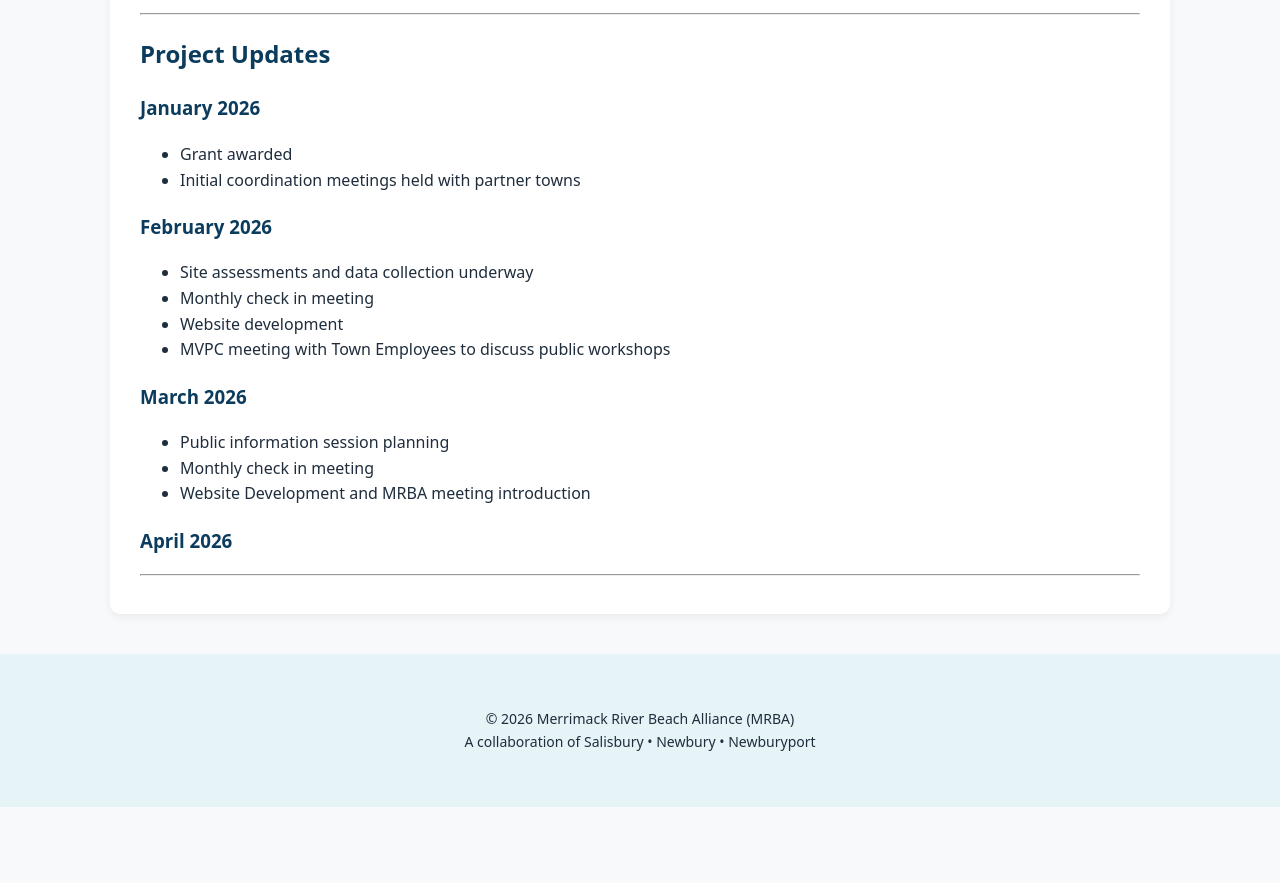
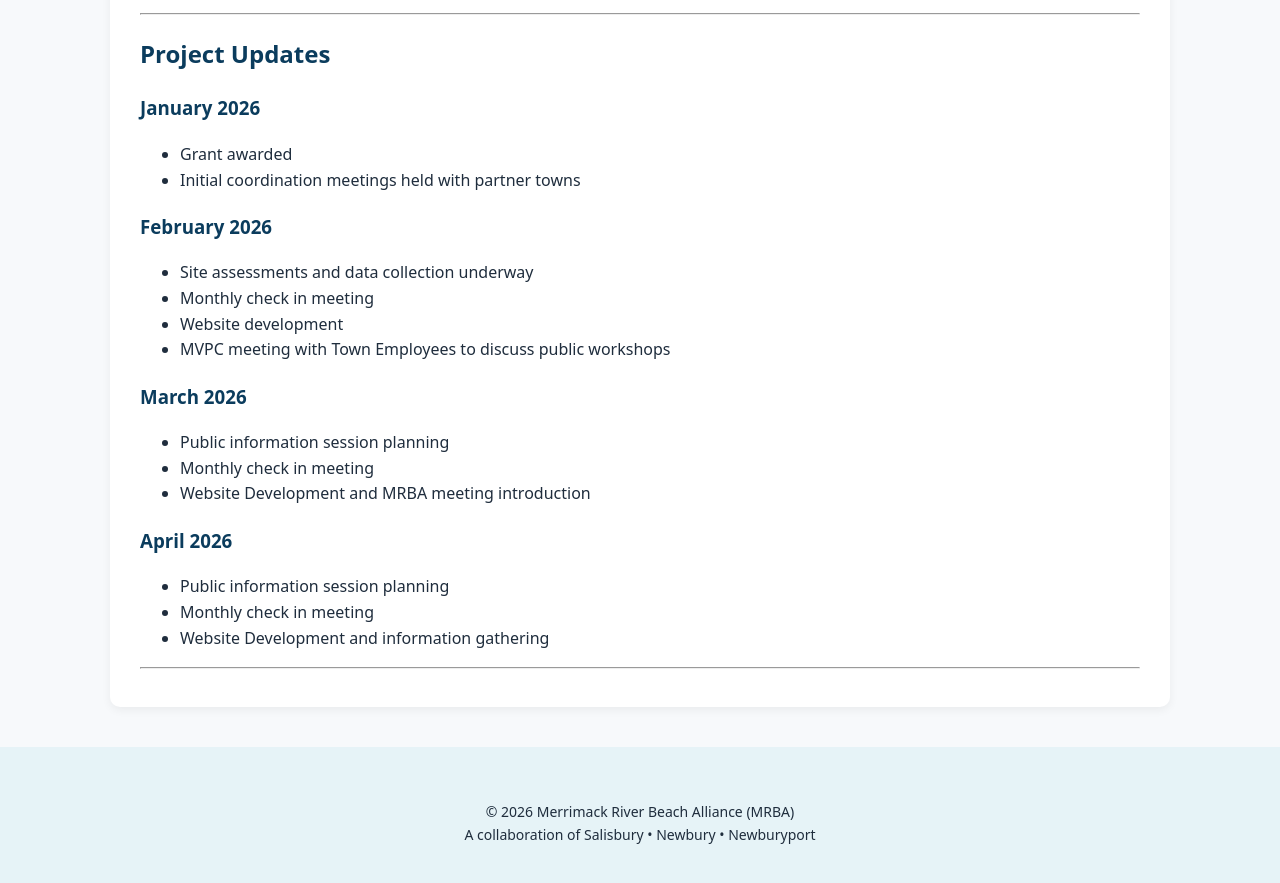
Before and after one commit to MAMRBAGOV/mamrba.gov, a Jekyll site: the page built from czm-grant.md, in a window 1280 px wide and 900 px high, scrolled down 1998 px. Shown: the top 883 px of the window. Built offline with Jekyll 4.4.1, drawn with Linux system fonts in a browser that asks for light colours; before the commit the page ends 2805 px from its top, so only the background shows below that.

Commit message:
Add April 2026 meeting agenda items

```diff
--- a/czm-grant.md
+++ b/czm-grant.md
@@ -70,7 +70,9 @@ The project exemplifies local and regional partnerships by bringing together thr
 - Website Development and MRBA meeting introduction
 
 ### April 2026
-
+- Public information session planning
+- Monthly check in meeting
+- Website Development and information gathering
 
 
 
```
